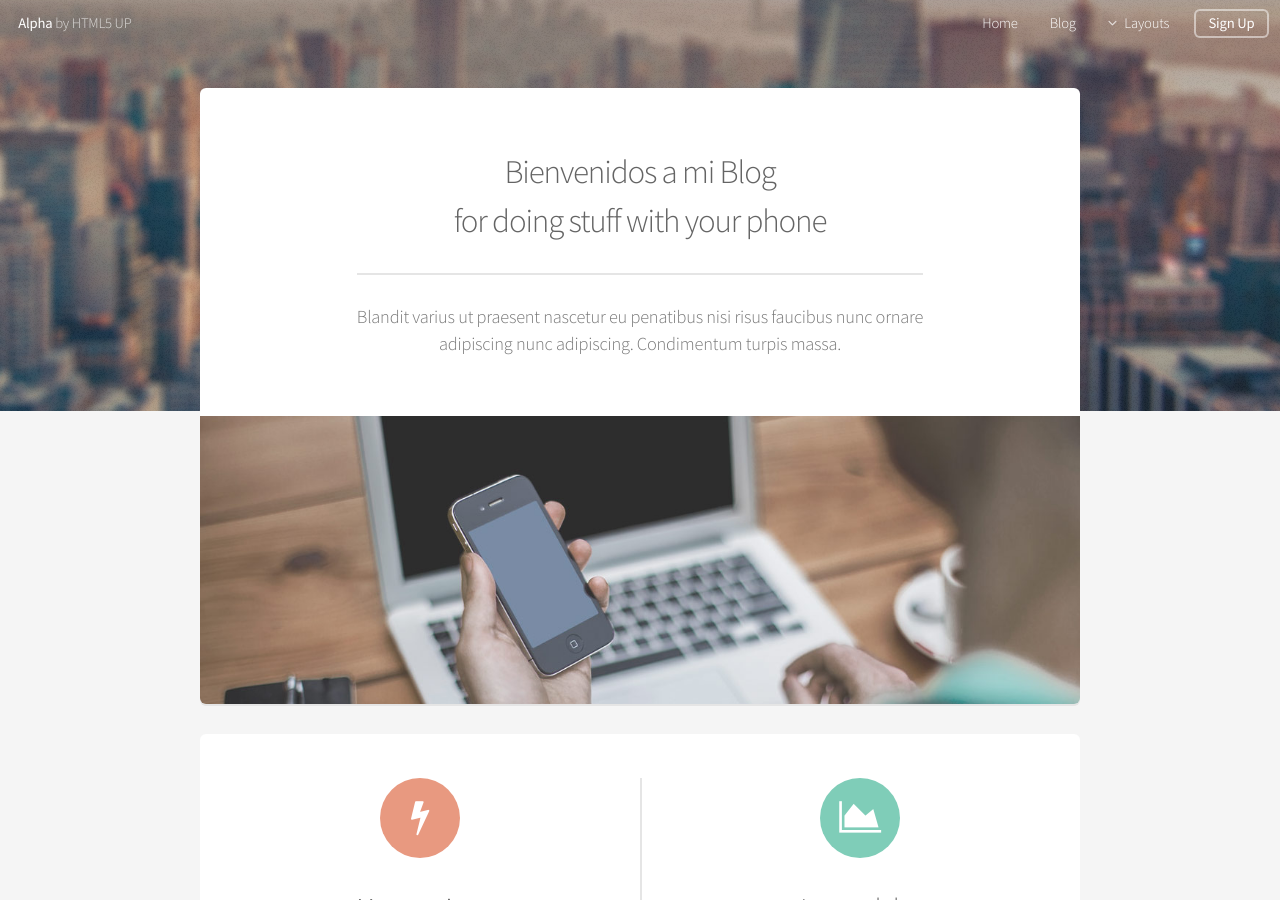
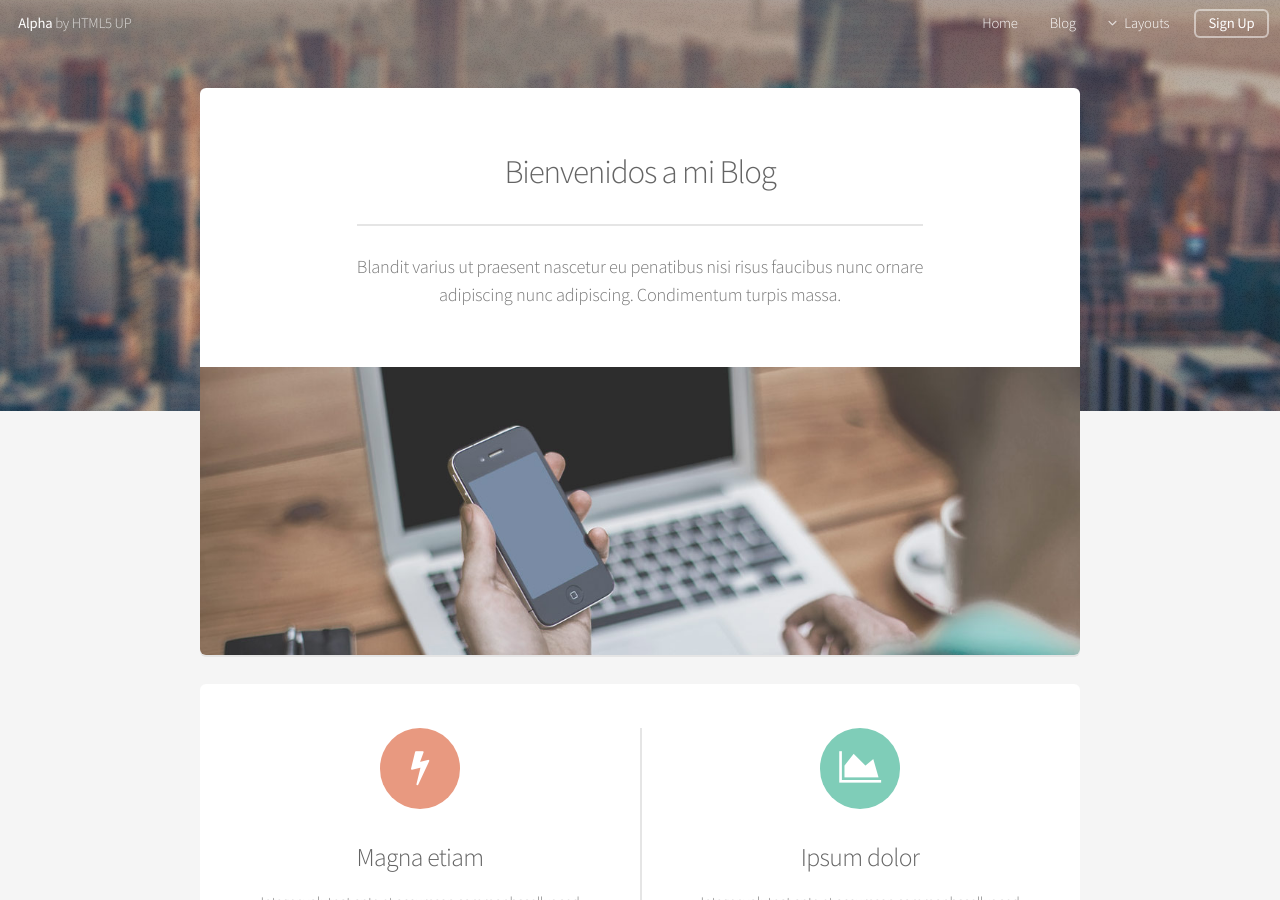
Before and after one commit to Isaias593/IndexBlog, a Jekyll site: the page built from index.html, in a window 1280 px wide and 900 px high. Built offline with Jekyll 4.4.1, drawn with Linux system fonts in a browser that asks for light colours; the list of posts is cut into pages by our own code.

Commit message:
Update index.html

```diff
--- a/index.html
+++ b/index.html
@@ -5,8 +5,7 @@ layout: default
 <section class="box special">
 	<header class="major">
 		<h2>Bienvenidos a mi Blog
-		<br />
-		for doing stuff with your phone</h2>
+		</h2>
 		<p>Blandit varius ut praesent nascetur eu penatibus nisi risus faucibus nunc ornare<br />
 		adipiscing nunc adipiscing. Condimentum turpis massa.</p>
 	</header>
```
